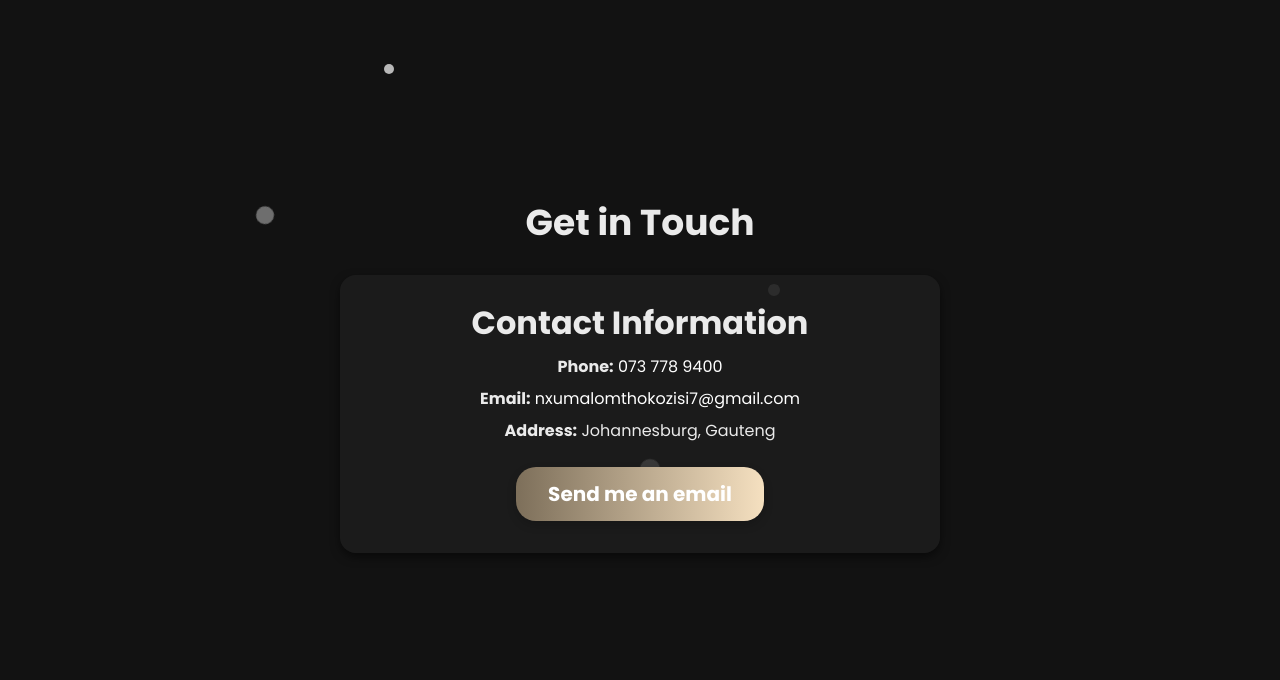
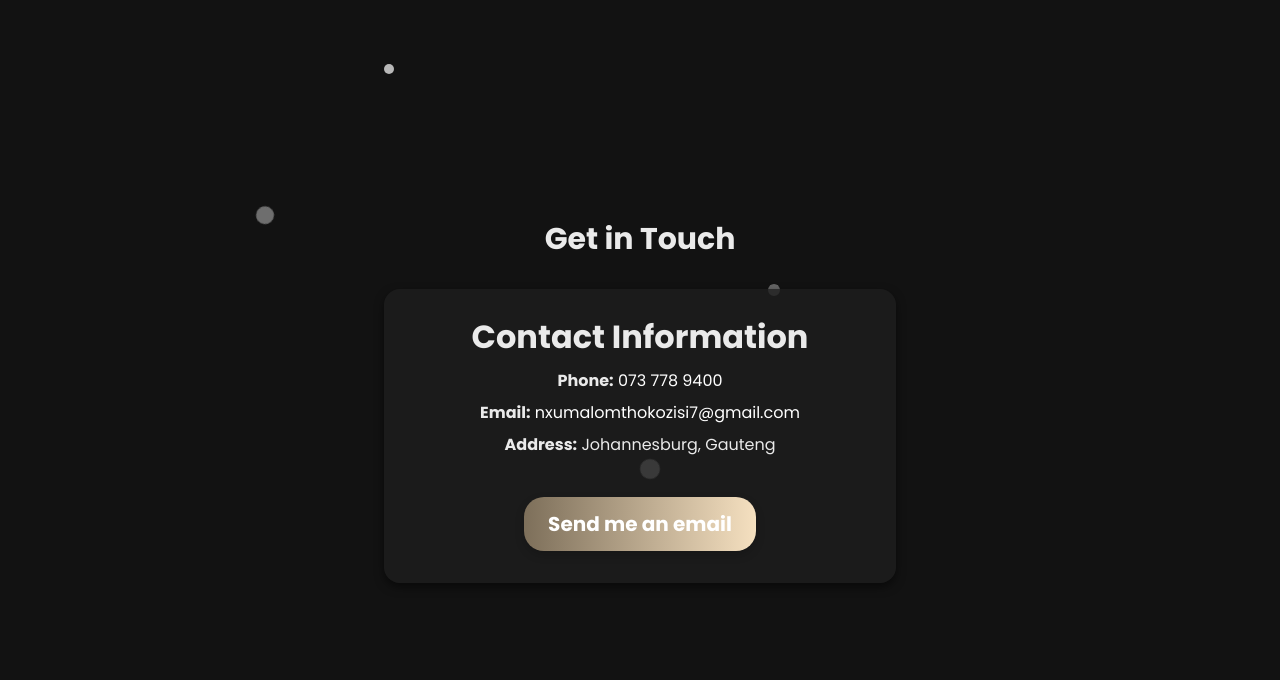
Before and after one commit to mthoko-n/web-portfolio, a website: page contact.html in a window 1280 px wide. Shown: the part 120-800 px from the top of the page. Drawn offline with nearby package versions, Linux system fonts and the light colour scheme; no server answers.

Commit message:
Contact chnages

```diff
--- a/contact.html
+++ b/contact.html
@@ -198,19 +198,30 @@
     </div>
   </header>
 
+\
   <!-- Contact Section -->
-  <section class="contact-container">
-    <h2 class="text-4xl font-semibold mb-8 text-[#eaeaea]">Get in Touch</h2>
+<section class="contact-container px-4 sm:px-6">
+  <h2 class="text-2xl sm:text-3xl font-bold mb-6 sm:mb-8 text-[#eaeaea] text-center">
+    Get in Touch
+  </h2>
 
-    <div class="contact-box">
-      <h3 class="text-2xl font-semibold">Contact Information</h3>
-      <p><strong>Phone:</strong> <a href="tel:0737789400" class="text-[#7d6f5a]">073 778 9400</a></p>
-      <p><strong>Email:</strong> <a href="mailto:nxumalomthokozisi7@gmail.com" class="text-[#7d6f5a]">nxumalomthokozisi7@gmail.com</a></p>
-      <p><strong>Address:</strong> Johannesburg, Gauteng</p>
+  <div class="contact-box mx-auto text-center md:max-w-lg">
+    <h3 class="text-xl sm:text-2xl font-semibold mb-4">Contact Information</h3>
+    <p class="text-sm sm:text-base"><strong>Phone:</strong>
+      <a href="tel:0737789400" class="text-[#7d6f5a] hover:underline">073 778 9400</a>
+    </p>
+    <p class="text-sm sm:text-base"><strong>Email:</strong>
+      <a href="mailto:nxumalomthokozisi7@gmail.com" class="text-[#7d6f5a] hover:underline">nxumalomthokozisi7@gmail.com</a>
+    </p>
+    <p class="text-sm sm:text-base"><strong>Address:</strong> Johannesburg, Gauteng</p>
 
-      <a href="mailto:nxumalomthokozisi7@gmail.com" class="contact-btn ">Send me an email</a>
-    </div>
-  </section>
+    <a href="mailto:nxumalomthokozisi7@gmail.com"
+      class="contact-btn mt-6 sm:mt-8 inline-block text-center px-6 py-3 w-full sm:w-auto">
+      Send me an email
+    </a>
+  </div>
+</section>
+
 
   <!-- Footer -->
   <footer class="text-center mt-10 py-6 bg-[#1f1f1f] text-[#b3b3b3]">
```
